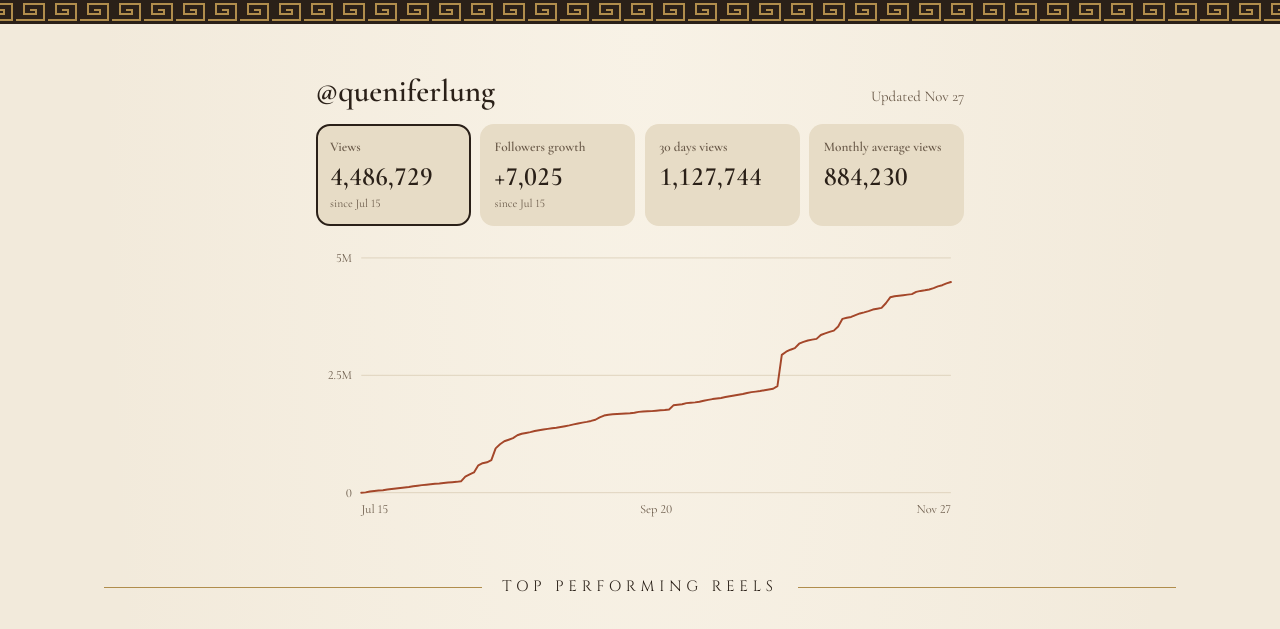
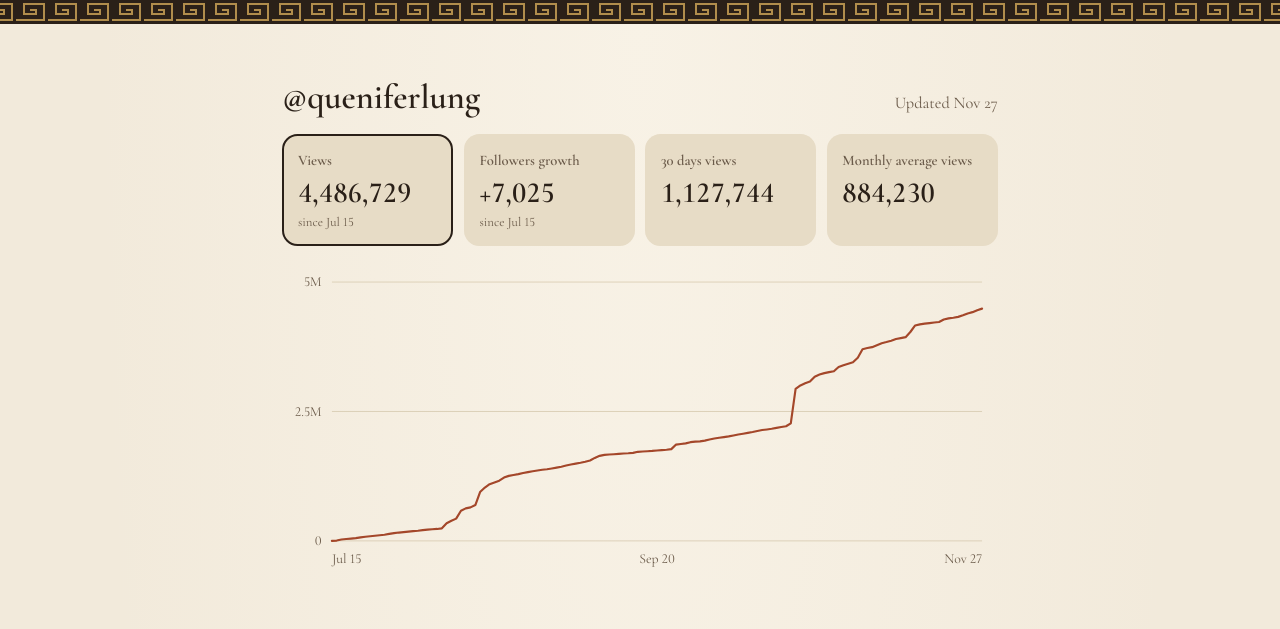
Before and after one commit to queniferlung/qthos, a plain HTML site: page index.html in a window 1280 px wide. Shown: the top 629 px of the page. Drawn offline with nearby package versions, Linux system fonts and the light colour scheme.

Commit message:
Stats section 10% bigger
Co-Authored-By: Claude Fable 5.2 <noreply@anthropic.com>

```diff
--- a/index.html
+++ b/index.html
@@ -8,7 +8,7 @@
   <link rel="preconnect" href="https://fonts.googleapis.com">
   <link rel="preconnect" href="https://fonts.gstatic.com" crossorigin>
   <link href="https://fonts.googleapis.com/css2?family=Cormorant+Garamond:ital,wght@0,400;0,500;0,600;1,400;1,500&family=Cinzel:wght@400;500&display=swap" rel="stylesheet">
-  <link rel="stylesheet" href="styles.css?v=20261127150514">
+  <link rel="stylesheet" href="styles.css?v=20261127150606">
 </head>
 <body>
   <div class="meander" aria-hidden="true"></div>
@@ -100,7 +100,7 @@
   </main>
 
   <div class="meander" aria-hidden="true"></div>
-  <script src="dash.js?v=20261127150514" defer></script>
+  <script src="dash.js?v=20261127150606" defer></script>
   <script>
     (function () {
       var btn = document.getElementById("more-btn");
--- a/styles.css
+++ b/styles.css
@@ -48,9 +48,9 @@ a { color: inherit; }
 
 .dash { text-align: left; }
 
-/* Stats section at 78% on larger screens; the reels below keep their size */
+/* Stats section at 86% on larger screens; the reels below keep their size */
 @media (min-width: 861px) {
-  .hero { zoom: 0.78; }
+  .hero { zoom: 0.86; }
 }
 
 .dash-head {
```
